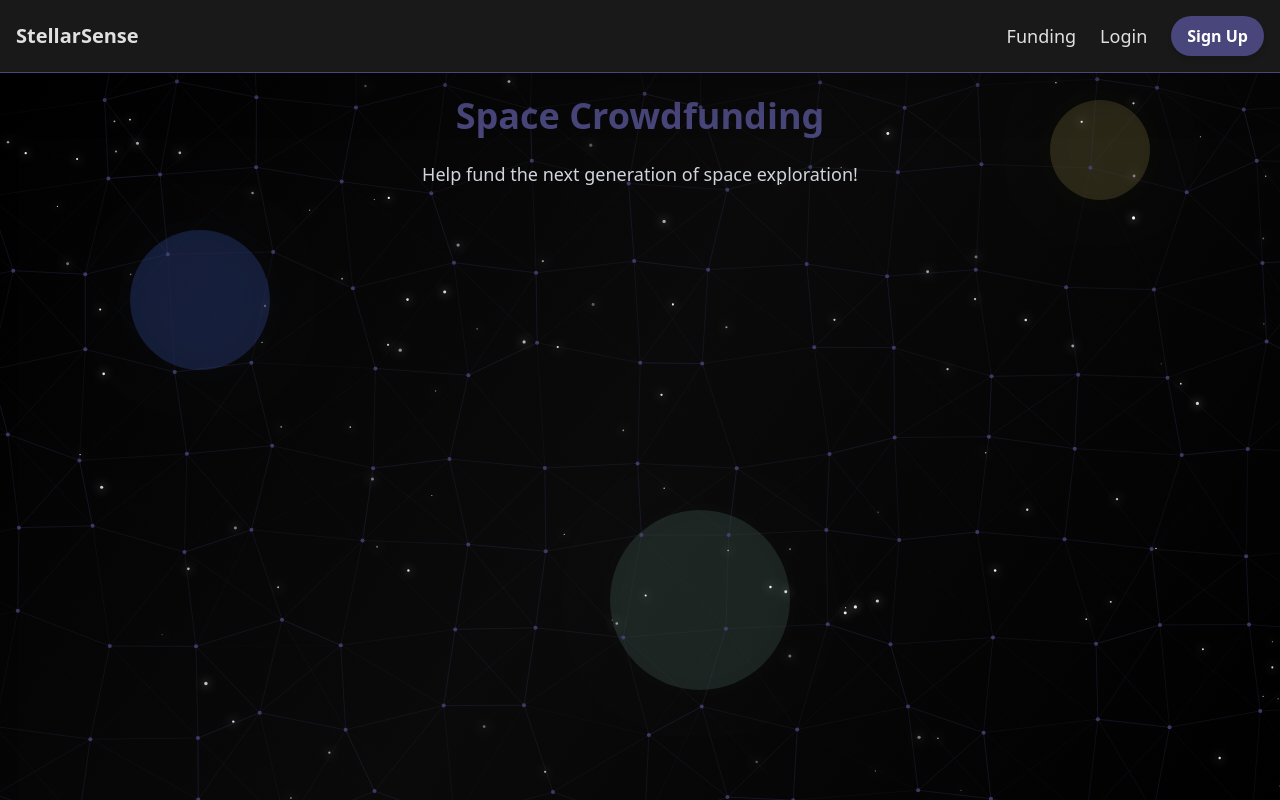
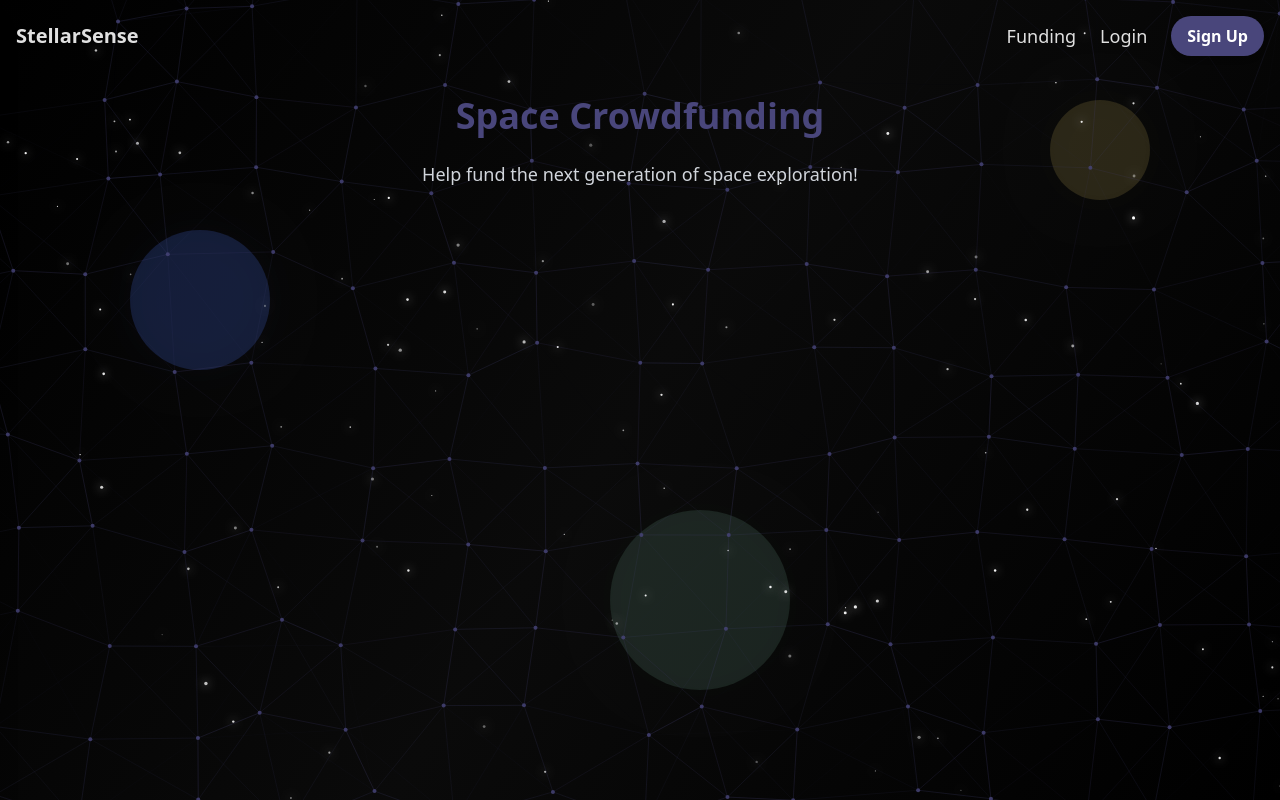
Before and after one commit to GautamSai05/stellarX, a Django app: page /crowdfunding/ in a window 1280 px wide. Run offline with Django 3.2, Linux system fonts and the light colour scheme; some libraries are stand-ins or nearby versions.

Commit message:
Feat: Make navbar background transparent

```diff
--- a/home/templates/base.html
+++ b/home/templates/base.html
@@ -10,7 +10,7 @@
     <canvas id="matrix-canvas" style="position: fixed; top: 0; left: 0; width: 100vw; height: 100vh; z-index: 0; pointer-events: none;"></canvas>
 
     <!-- Header (formerly Navbar) -->
-    <header class="fixed top-0 left-0 w-full bg-[#19191A] p-4 flex justify-between items-center shadow-2xl border-b border-[#49467B] z-50 transition-all duration-300">
+    <header class="fixed top-0 left-0 w-full bg-transparent p-4 flex justify-between items-center z-50 transition-all duration-300">
         <a href="{% url 'home' %}">
             <h1 class="text-xl font-bold text-[#e0e0e0] hover:text-[#a6a6fa] transition duration-300 ease-in-out">StellarSense</h1>
         </a>
```
